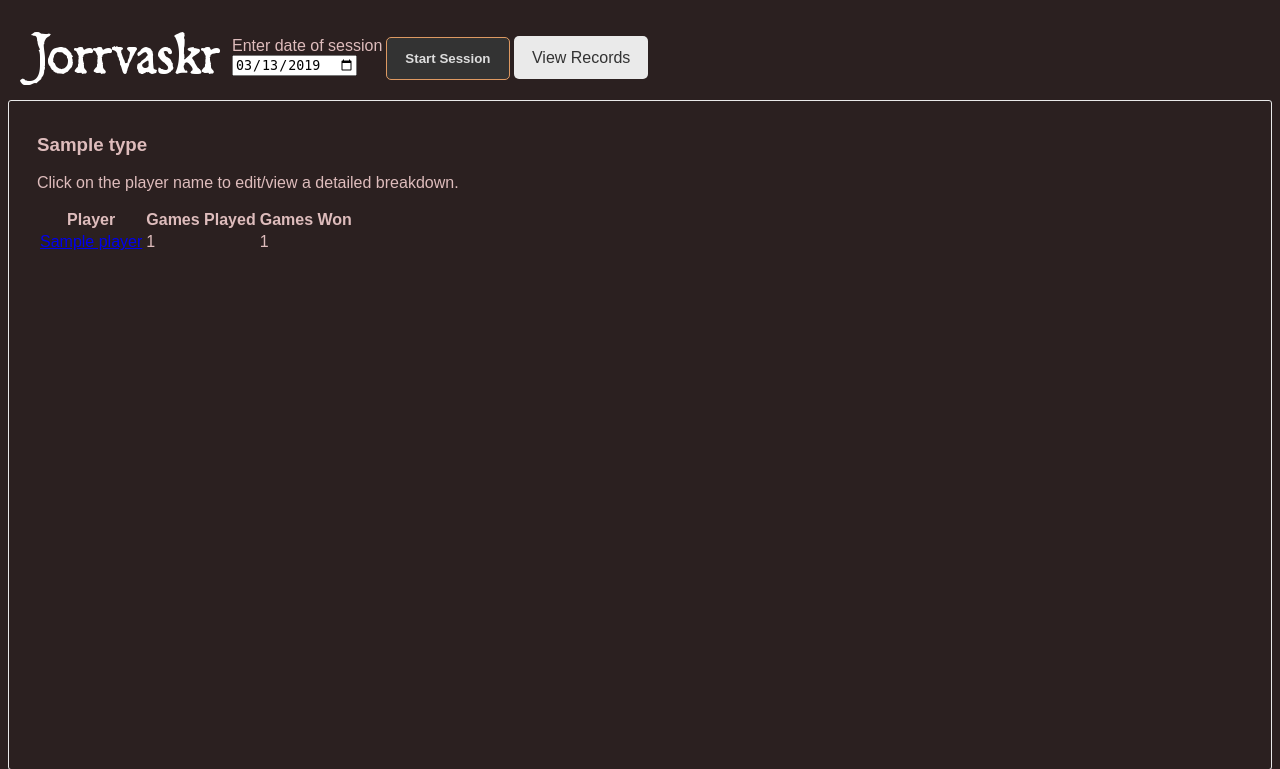
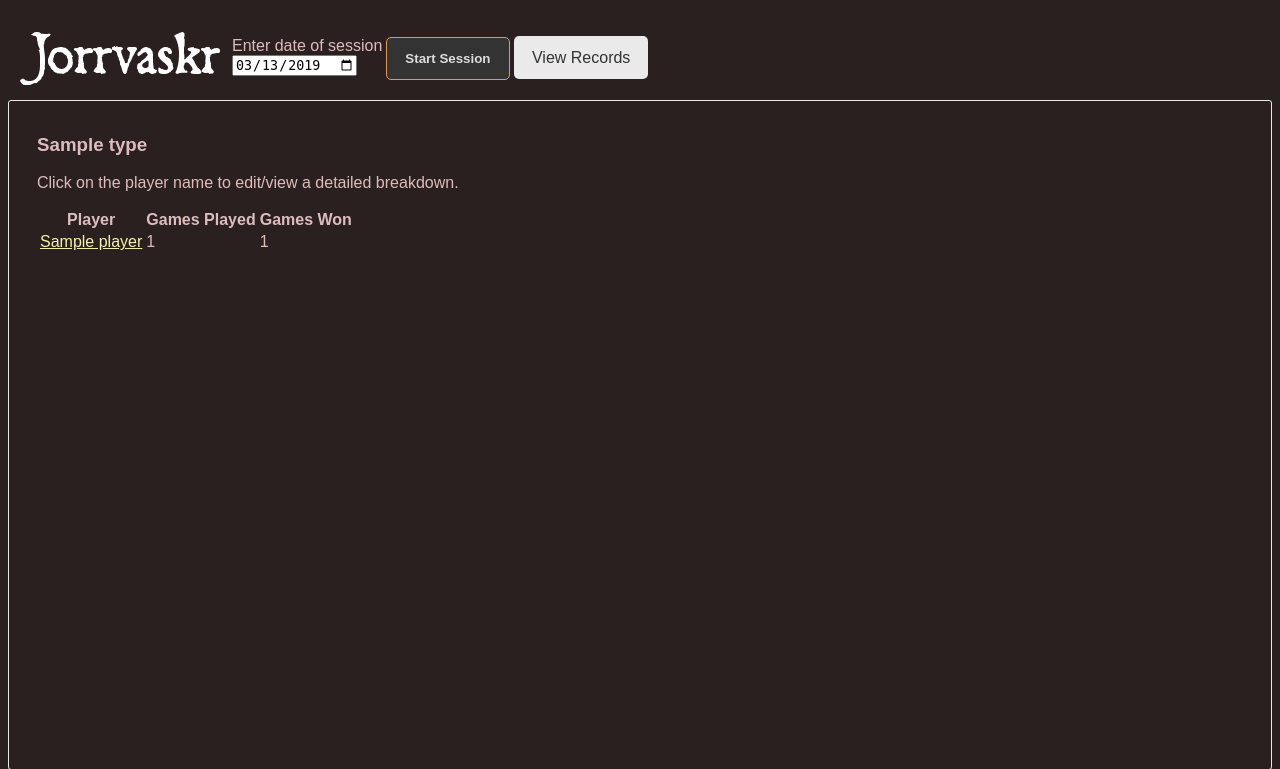
Before and after one commit to skytreader/jorrvaskr, a Flask app: page /records/view in a window 1280 px wide. Shown: the top 769 px of the page. Run offline with Flask 2, Linux system fonts and the light colour scheme; tables that the repository leaves empty hold one stand-in row (values such as "Sample post").

Commit message:
Change color of links.

```diff
--- a/app/static/styles/jorrvaskr.css
+++ b/app/static/styles/jorrvaskr.css
@@ -2,6 +2,10 @@ body {
     background: #2b2020;
     color: #debcbc;
     font-family: sans-serif;
+}
+
+a {
+    color: #f3f2ac;
 }
 
 .logo-container {
```
